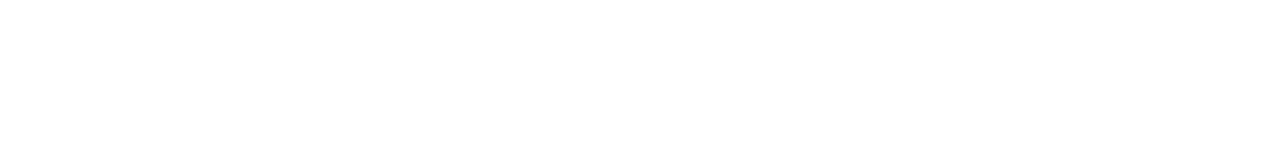
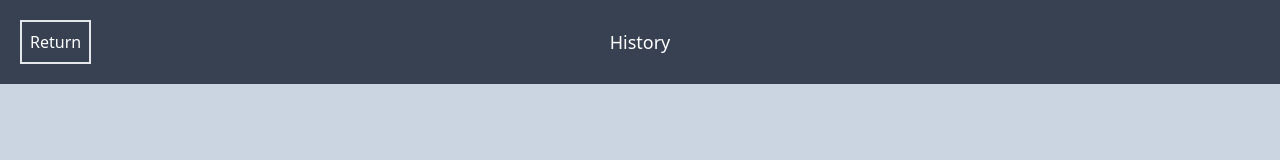
Before and after one commit to DT1220/DrunkenRFC, a plain HTML site: page history.html in a window 1280 px wide. Drawn offline with nearby package versions, Linux system fonts and the light colour scheme.

Commit message:
add elements and style history.html

```diff
--- a/history.html
+++ b/history.html
@@ -1,5 +1,6 @@
 <!DOCTYPE html>
 <html lang="en">
+
 <head>
     <meta charset="UTF-8">
     <meta http-equiv="X-UA-Compatible" content="IE=edge">
@@ -9,8 +10,21 @@
     <script src="https://cdn.tailwindcss.com"></script>
     <link rel="stylesheet" href="./assets/css/style.css" />
 </head>
-<body>
-    <!-- todo -->
+
+<body class="flex flex-col h-screen bg-slate-300">
+    <header class="text-white bg-gray-700 p-5 grid grid-cols-3 gap-4">
+        <button id="returnButton" class="hover:bg-sky-700 border-2 p-2 justify-self-start">
+            Return
+        </button>
+        <h1 class="p-2 text-lg text-center">
+            History
+        </h1>
+    </header>
+    <main class="flex flex-col justiy-center align-center h-full">
+            <ol id="historyList" class="list-none mx-auto">
+                <!-- dyn elements of history go here -->
+            </ol>
+    </main>
     <!-- scripts -->
     <script src="https://code.jquery.com/jquery-3.4.1.min.js"></script>
     <script src="./assets/js/saveload.js"></script>
```
